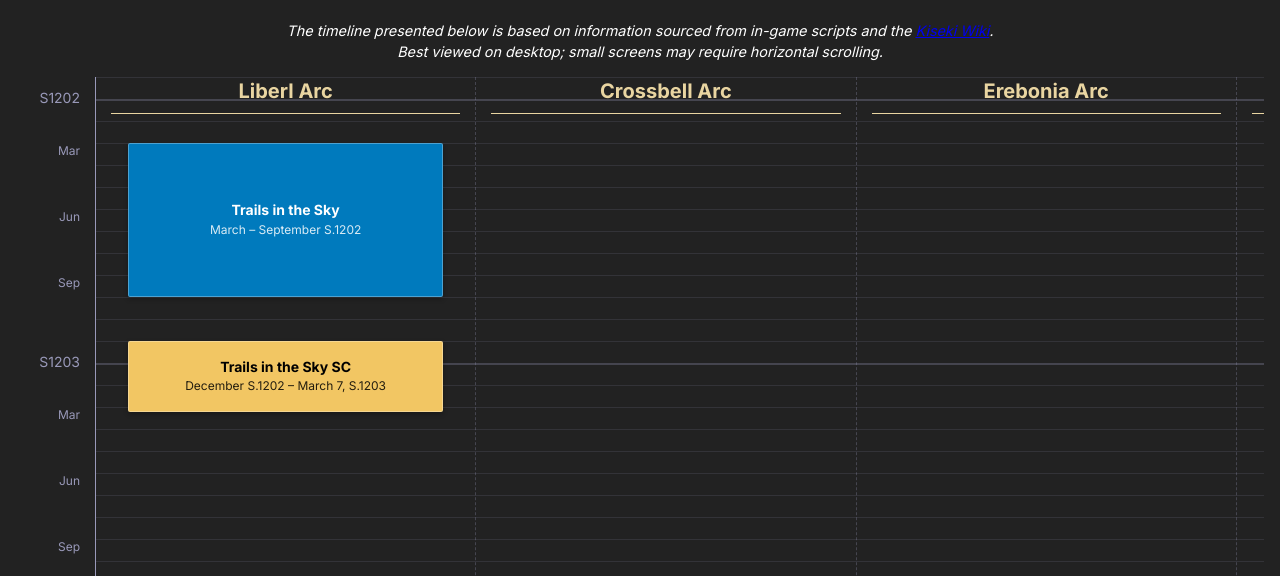
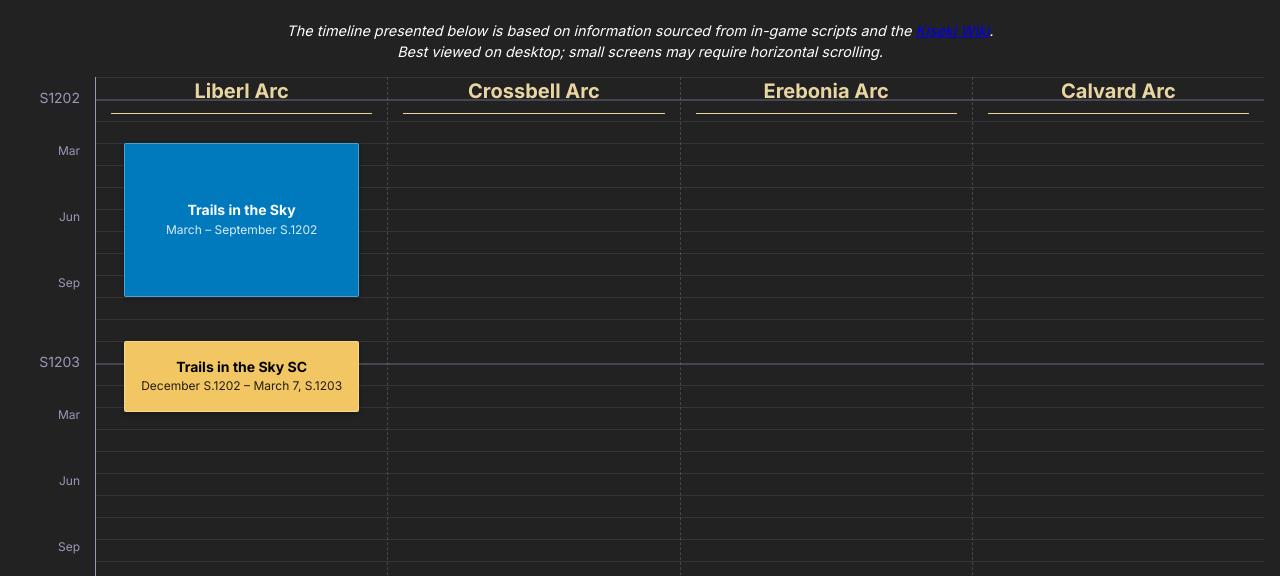
Before and after one commit to jun-eau/za-staging, a plain HTML site: page timeline.html in a window 1280 px wide. Shown: the part 223-799 px from the top of the page. Drawn offline with Linux system fonts and the light colour scheme; a web font is replaced by a local one.

Commit message:
Fix Timeline scroll

```diff
--- a/src/css/style.css
+++ b/src/css/style.css
@@ -476,7 +476,6 @@
 =================================================================
 */
 .main-lore {
-    max-width: 1600px;
 }
 
 /* 6.1. Timeline */
@@ -499,7 +498,6 @@
     display: flex;
     position: relative;
     width: 100%;
-    min-width: 1600px;
 }
 #time-axis-container {
     flex: 0 0 80px;
```
